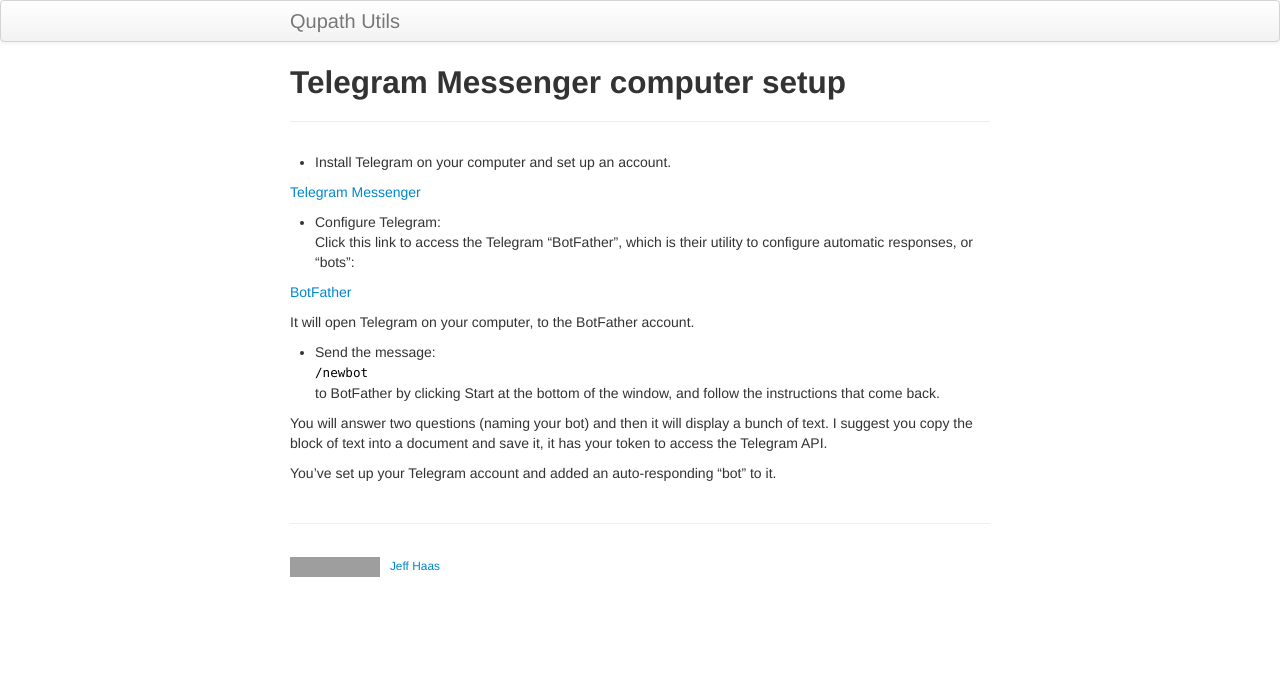
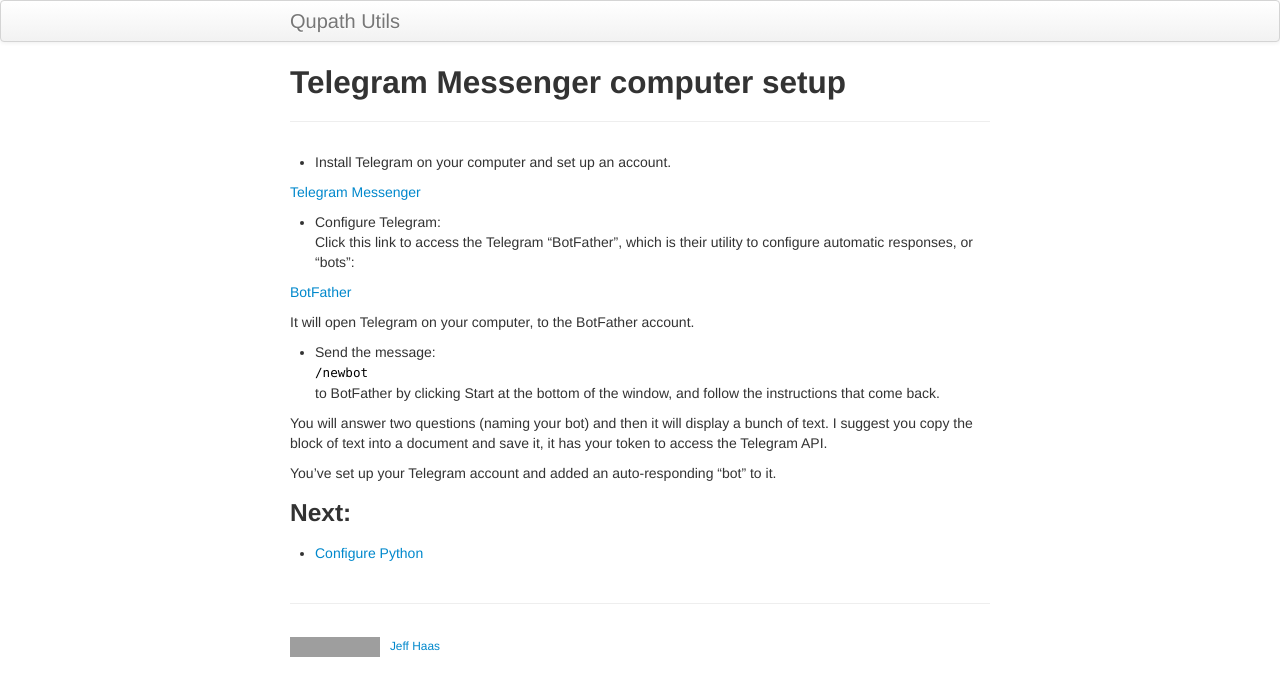
Before and after one commit to Jeff-Haas/qupath_utils, a Jekyll site: the page built from pages/telegram_setup.md, in a window 1280 px wide. Shown: the top 696 px of the page. Built offline with Jekyll 4.4.1, drawn with Linux system fonts in a browser that asks for light colours; grey boxes are pictures that could not be loaded.

Commit message:
Update telegram_setup.md

```diff
--- a/pages/telegram_setup.md
+++ b/pages/telegram_setup.md
@@ -21,3 +21,6 @@ to BotFather by clicking Start at the bottom of the window, and follow the instr
 You will answer two questions (naming your bot) and then it will display a bunch of text.  I suggest you copy the block of text into a document and save it, it has your token to access the Telegram API.
 
 You've set up your Telegram account and added an auto-responding "bot" to it.
+
+### Next:
+- [Configure Python](python_config.html)
```
